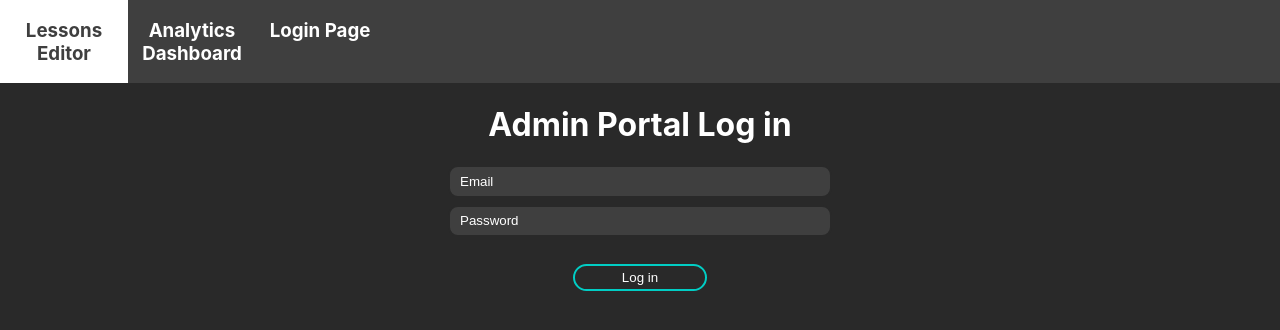
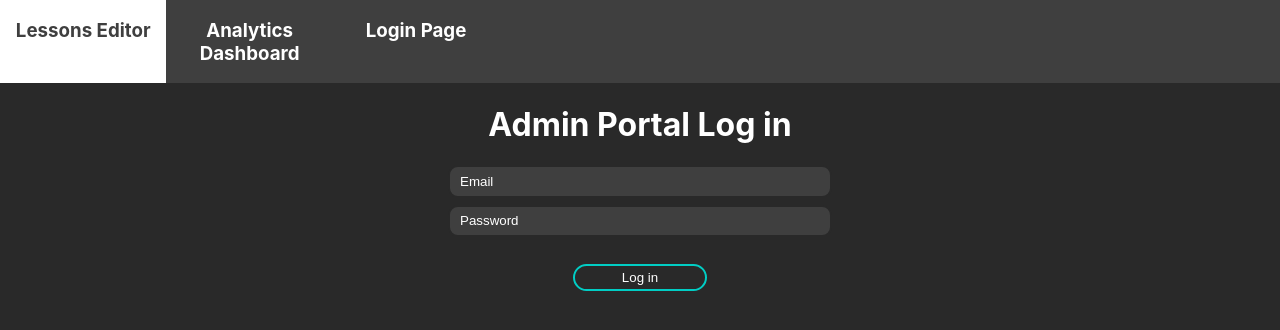
Before and after one commit to shadopawn/admin-portal-web-app, a React (Create React App) app: page /login in a window 1280 px wide. Shown: the top 330 px of the page. Built offline with nearby package versions, Linux system fonts and the light colour scheme; no server answers.

Commit message:
Changed NavBar Styling

```diff
--- a/src/components/Login.js
+++ b/src/components/Login.js
@@ -1,4 +1,4 @@
-import React, { useCallback, useEffect } from "react";
+import { React,  useCallback } from "react";
 import firebase from 'firebase';
 import '../css/login.css';
 import {useHistory, useLocation} from 'react-router-dom';
--- a/src/css/App.css
+++ b/src/css/App.css
@@ -39,7 +39,7 @@
 
 .navBar {
   display: grid;
-  grid-template-columns: 10% 10% 10% 10%;
+  grid-template-columns: 13% 13% 13% 13%;
   background-color: #3F3F3F;
 }
 
```
